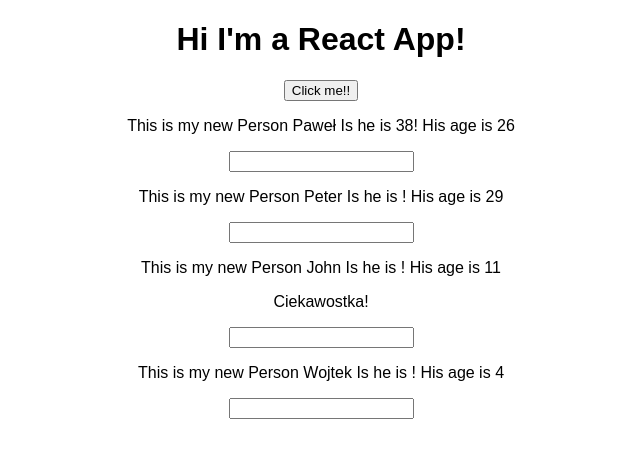
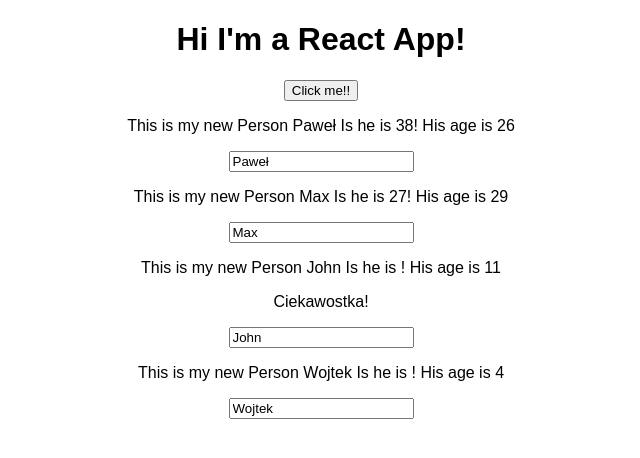
Before and after one commit to PawelKurpinski/React, a React (Create React App) app in the folder reactLandingPage/react-landing-page/: page / in a window 1280 px wide. Shown: the top 458 px of the page, without its empty margins (319-959 px from the left). Built offline with nearby package versions, Linux system fonts and the light colour scheme.

Commit message:
reactLandingPage

```diff
--- a/reactLandingPage/react-landing-page/src/App.js
+++ b/reactLandingPage/react-landing-page/src/App.js
@@ -27,7 +27,7 @@
   nameChangeHandler = (event) => {
     this.setState({persons: [
       {name: 'Maximilian' , age: 29},
-      {name: 'Edek', age: 34},
+      {name: 'Jasio', age: 34},
       {name: event.target.value, age: 22}
     ] })
   }
@@ -37,14 +37,21 @@
 
      <div className="App">
         <h1>Hi I'm a React App!</h1>
-          <button onClick={this.switchNameHandler}>Click me!!</button>
+
+        <button onClick={this.switchNameHandler}>Click me!!</button>
+
         <Person name="Paweł" age='38' />
-        <Person name="Peter" age={this.state.age} />
-        <Person name="John"changed={this.nameChangeHandler}>Ciekawostka!
-          </Person>
+
+        <Person name={this.state.persons[0].name}
+          age={this.state.persons[0].age} />
+
+        <Person name="John">Ciekawostka!</Person>
+
         <Person name={this.state.persons[2].name}
-          click={this.switchNameHandler}/>
-          {/* Warning! this.withNameHandler() will be executed immediately but we do not wont it! */}
+          click={this.switchNameHandler.bind(this, 'Max!')}
+          changed={this.nameChangeHandler}/>
+
+        {/* Warning! this.withNameHandler() will be executed immediately but we do not wont it! */}
       </div>
     );
   }
--- a/reactLandingPage/react-landing-page/src/Person/Person.jsx
+++ b/reactLandingPage/react-landing-page/src/Person/Person.jsx
@@ -5,7 +5,7 @@
         <div>
             <p onClick={props.click}>This is my new Person {props.name} Is he is {props.age}! His age is {Math.floor(Math.random()*30)}</p>
             <p>{props.children}</p>
-            <input type="text" onChange={props.changed}/>
+            <input type="text" onChange={props.changed} value={props.name} />
         </div>
     )
 };
```
